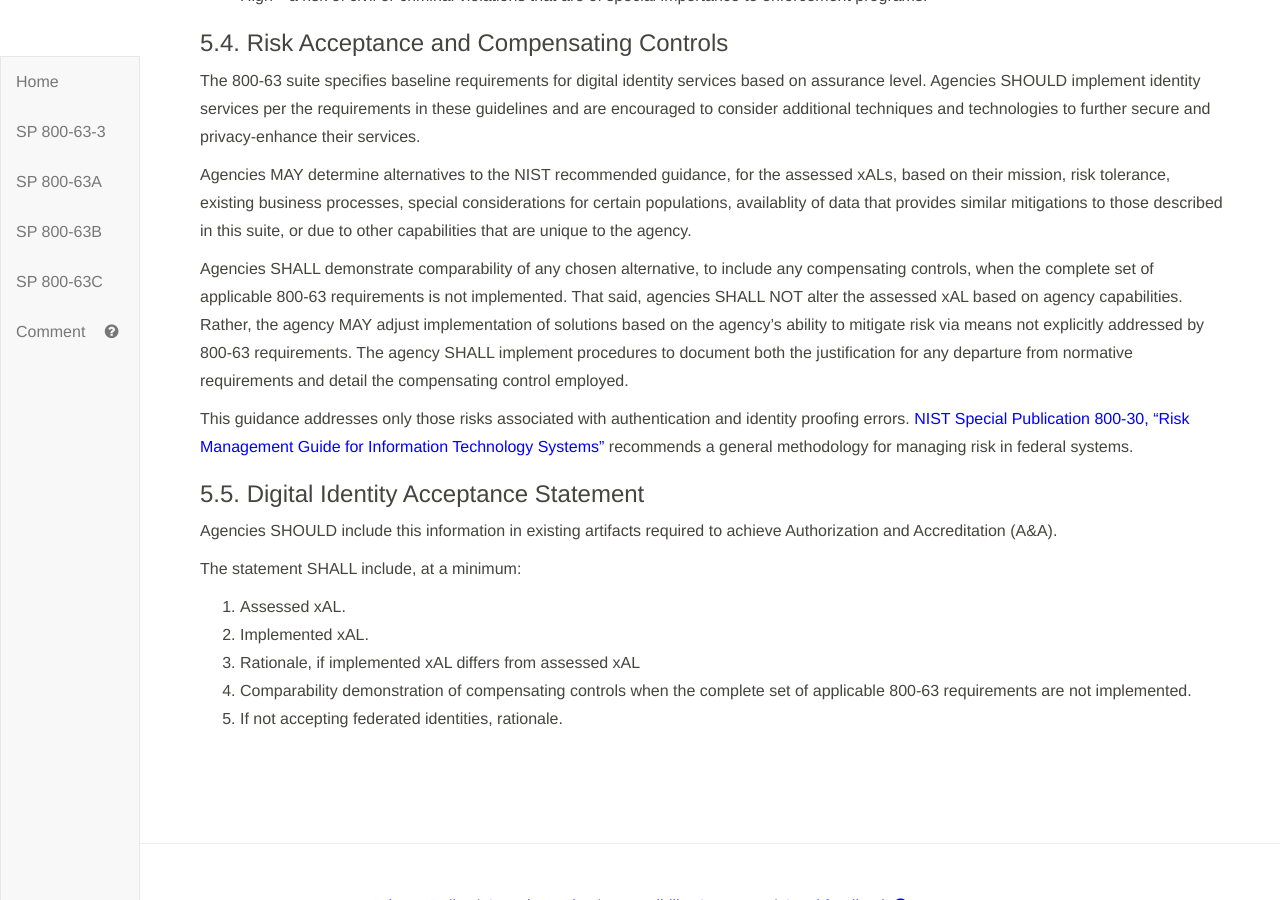
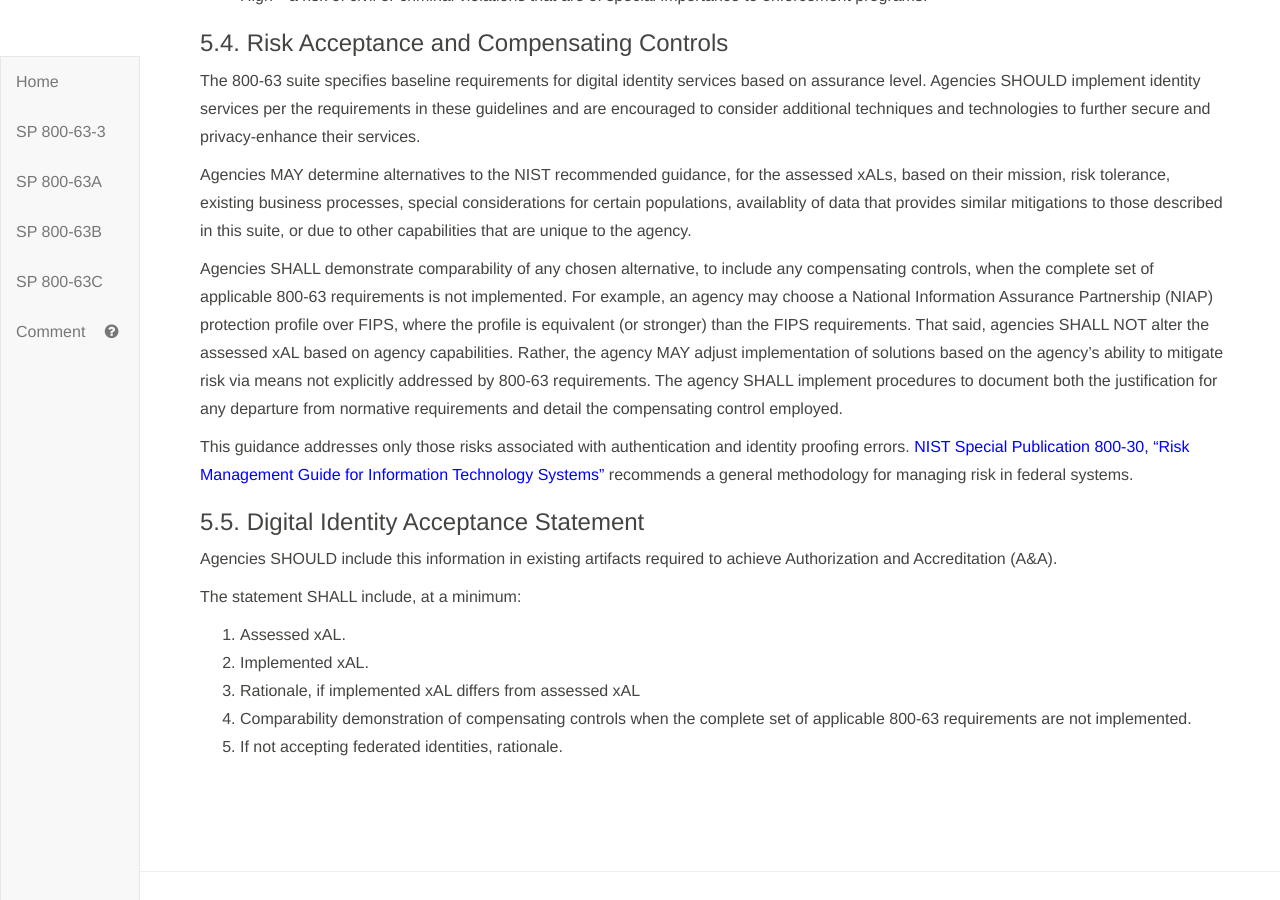
Before and after one commit to usnistgov/800-63-3, a Jekyll site: the page built from sp800-63-3/sec5_DIRM.md, in a window 1280 px wide and 900 px high, scrolled down 4773 px. Built offline with Jekyll 4.4.1, drawn with Linux system fonts in a browser that asks for light colours; our own code applies the rules of GitHub Pages for plain Markdown files.

Commit message:
Closes #727

```diff
--- a/sp800-63-3/sec5_DIRM.md
+++ b/sp800-63-3/sec5_DIRM.md
@@ -139,7 +139,7 @@ The 800-63 suite specifies baseline requirements for digital identity services b
 
 Agencies MAY determine alternatives to the NIST recommended guidance, for the assessed xALs, based on their mission, risk tolerance, existing business processes, special considerations for certain populations, availablity of data that provides similar mitigations to those described in this suite, or due to other capabilities that are unique to the agency.
 
-Agencies SHALL demonstrate comparability of any chosen alternative, to include any compensating controls, when the complete set of applicable 800-63 requirements is not implemented. That said, agencies SHALL NOT alter the assessed xAL based on agency capabilities. Rather, the agency MAY adjust implementation of solutions based on the agency's ability to mitigate risk via means not explicitly addressed by 800-63 requirements. The agency SHALL implement procedures to document both the justification for any departure from normative requirements and detail the compensating control employed.
+Agencies SHALL demonstrate comparability of any chosen alternative, to include any compensating controls, when the complete set of applicable 800-63 requirements is not implemented. For example, an agency may choose a National Information Assurance Partnership (NIAP) protection profile over FIPS, where the profile is equivalent (or stronger) than the FIPS requirements. That said, agencies SHALL NOT alter the assessed xAL based on agency capabilities. Rather, the agency MAY adjust implementation of solutions based on the agency's ability to mitigate risk via means not explicitly addressed by 800-63 requirements. The agency SHALL implement procedures to document both the justification for any departure from normative requirements and detail the compensating control employed.
 
 This guidance addresses only those risks associated with authentication and identity proofing errors. [NIST Special Publication 800-30, "Risk Management Guide for Information Technology Systems"](#SP800-30) recommends a general methodology for managing risk in federal systems.
 
```
